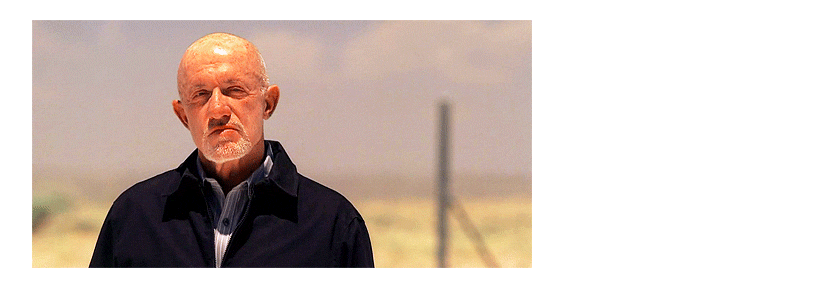
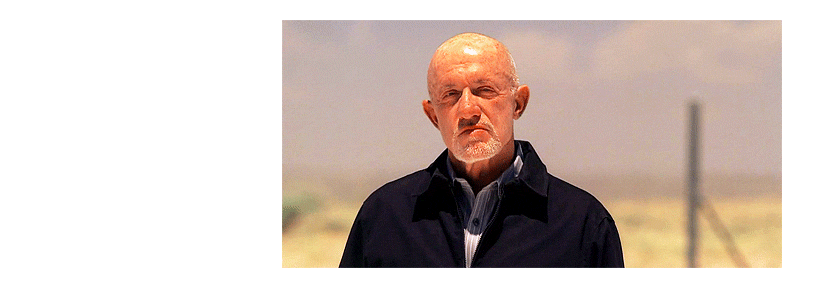
Before and after one commit to wraldata/wraldata.github.io, a plain HTML site: page wordcloud.html in a window 1280 px wide. Shown: the top 285 px of the page, without its empty margins (108-921 px from the left). Drawn offline with Linux system fonts and the light colour scheme; a web font is replaced by a local one.

Commit message:
terrible at centering

```diff
--- a/wordcloud.html
+++ b/wordcloud.html
@@ -7,7 +7,7 @@
 	<div class="g-wrap">
 		<div class="container">
 			<div class="1-default">
-				<img style="margin-top:20px;text-align:center;" src="images/no-mike.gif">
+				<img style="margin-top:20px;display: block;margin-left: auto;margin-right: auto" src="images/no-mike.gif">
 				<h1 style="margin-top:20px;text-align:center;"><a href="http://www.niemanlab.org/2011/10/word-clouds-considered-harmful/">No word clouds.</a></h1>
 			</div>
 		</div>
```
